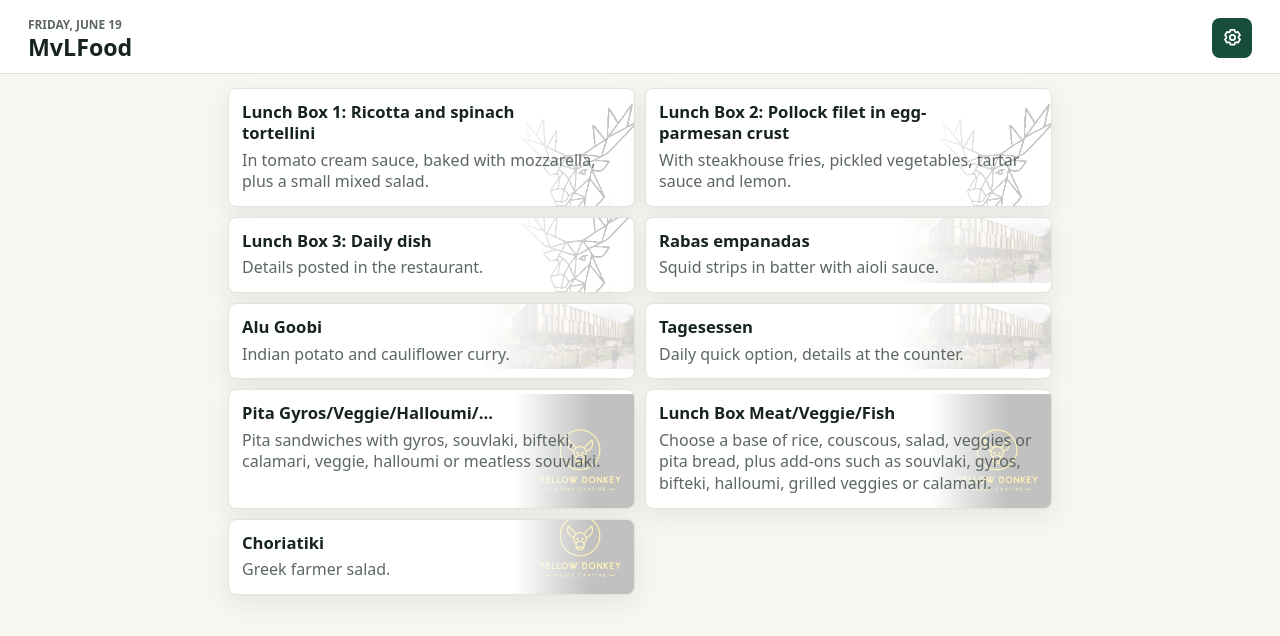
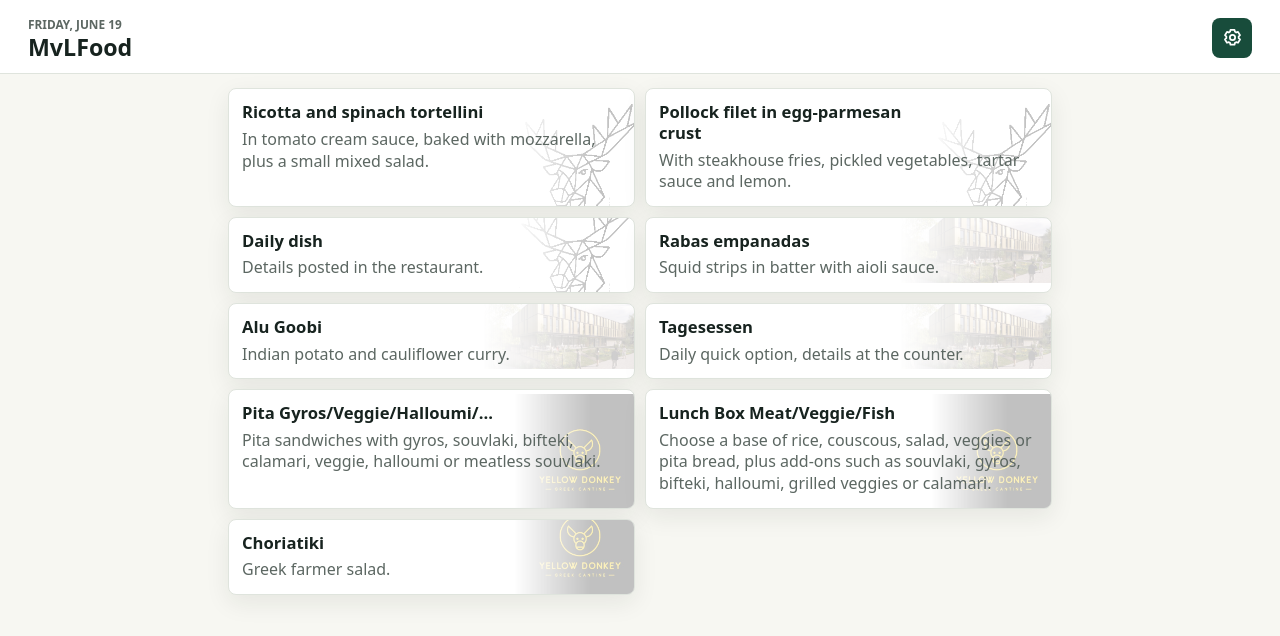
Before and after one commit to petergehler/MvLFood, a website: page index.html in a window 1280 px wide. Drawn offline with Linux system fonts and the light colour scheme.

Commit message:
Restore Hungry Elk menu names

```diff
--- a/app.js
+++ b/app.js
@@ -55,11 +55,6 @@ const translations = {
       "Food truck": "Food truck",
       "Add-on": "Add-on",
     },
-    serviceOptions: {
-      "Lunch Box 1": "Lunch Box 1",
-      "Lunch Box 2": "Lunch Box 2",
-      "Lunch Box 3": "Lunch Box 3",
-    },
     allergens: {
       "Wheat / gluten": "Wheat / gluten",
       "Oats / gluten": "Oats / gluten",
@@ -98,11 +93,6 @@ const translations = {
       "Vegan/Veggie": "Vegan/Vegetarisch",
       "Food truck": "Foodtruck",
       "Add-on": "Extra",
-    },
-    serviceOptions: {
-      "Lunch Box 1": "Lunch Box 1",
-      "Lunch Box 2": "Lunch Box 2",
-      "Lunch Box 3": "Lunch Box 3",
     },
     allergens: {
       "Wheat / gluten": "Weizen / Gluten",
@@ -147,11 +137,6 @@ const translations = {
       "Quick & Easy": "Schnell ond oifach",
       "Food truck": "Foodtruck",
       "Add-on": "Extra",
-    },
-    serviceOptions: {
-      "Lunch Box 1": "Lunch Box 1",
-      "Lunch Box 2": "Lunch Box 2",
-      "Lunch Box 3": "Lunch Box 3",
     },
     allergens: {
       "Wheat / gluten": "Weiza / Gluten",
@@ -692,8 +677,7 @@ function renderItem(item) {
   const watermark = element.querySelector(".source-watermark");
 
   const text = itemText(item);
-  const option = serviceOptionLabel(item);
-  element.querySelector("h2").textContent = option ? `${option}: ${text.title}` : text.title;
+  element.querySelector("h2").textContent = text.title;
   element.querySelector(".description").textContent = text.description || "";
   renderAvailability(element, item, source);
 
@@ -783,11 +767,6 @@ function categoryLabel(category) {
 
 function allergenLabel(label) {
   return t("allergens")[label] || label;
-}
-
-function serviceOptionLabel(item) {
-  if (!item.serviceOption) return "";
-  return t("serviceOptions")?.[item.serviceOption] || item.serviceOption;
 }
 
 function itemText(item) {
--- a/data/menu.json
+++ b/data/menu.json
@@ -174,8 +174,7 @@
           "allergens": [
             "AH",
             "B"
-          ],
-          "serviceOption": "Lunch Box 1"
+          ]
         },
         {
           "source": "hungry-elk",
@@ -189,8 +188,7 @@
             "B",
             "F",
             "G"
-          ],
-          "serviceOption": "Lunch Box 2"
+          ]
         },
         {
           "source": "hungry-elk",
@@ -202,8 +200,7 @@
           "allergens": [
             "AW",
             "H"
-          ],
-          "serviceOption": "Lunch Box 3"
+          ]
         },
         {
           "source": "mph",
@@ -307,8 +304,7 @@
           "allergens": [
             "AR",
             "F"
-          ],
-          "serviceOption": "Lunch Box 1"
+          ]
         },
         {
           "source": "hungry-elk",
@@ -322,8 +318,7 @@
             "B",
             "F",
             "G"
-          ],
-          "serviceOption": "Lunch Box 2"
+          ]
         },
         {
           "source": "mph",
@@ -432,8 +427,7 @@
             "B",
             "F",
             "KW"
-          ],
-          "serviceOption": "Lunch Box 1"
+          ]
         },
         {
           "source": "hungry-elk",
@@ -446,8 +440,7 @@
             "AW",
             "B",
             "F"
-          ],
-          "serviceOption": "Lunch Box 2"
+          ]
         },
         {
           "source": "hungry-elk",
@@ -462,8 +455,7 @@
             "G",
             "H",
             "I"
-          ],
-          "serviceOption": "Lunch Box 3"
+          ]
         },
         {
           "source": "mph",
@@ -597,8 +589,7 @@
             "AW",
             "F",
             "G"
-          ],
-          "serviceOption": "Lunch Box 1"
+          ]
         },
         {
           "source": "hungry-elk",
@@ -610,8 +601,7 @@
           "allergens": [
             "AW",
             "B"
-          ],
-          "serviceOption": "Lunch Box 2"
+          ]
         },
         {
           "source": "hungry-elk",
@@ -624,8 +614,7 @@
             "AW",
             "B",
             "F"
-          ],
-          "serviceOption": "Lunch Box 3"
+          ]
         },
         {
           "source": "hungry-elk",
@@ -785,8 +774,7 @@
             "AW",
             "B",
             "F"
-          ],
-          "serviceOption": "Lunch Box 1"
+          ]
         },
         {
           "source": "hungry-elk",
@@ -800,8 +788,7 @@
             "B",
             "F",
             "G"
-          ],
-          "serviceOption": "Lunch Box 2"
+          ]
         },
         {
           "source": "hungry-elk",
@@ -810,8 +797,7 @@
           "title": "Daily dish",
           "description": "Details posted in the restaurant.",
           "price": "",
-          "allergens": [],
-          "serviceOption": "Lunch Box 3"
+          "allergens": []
         },
         {
           "source": "mph",
--- a/index.html
+++ b/index.html
@@ -11,7 +11,7 @@
     <link rel="manifest" href="manifest.webmanifest">
     <link rel="icon" href="icons/favicon-32.png" sizes="32x32" type="image/png">
     <link rel="apple-touch-icon" href="icons/apple-touch-icon.png">
-    <link rel="stylesheet" href="styles.css?v=hungry-elk-lunchboxes-v35">
+    <link rel="stylesheet" href="styles.css?v=restore-hungry-elk-names-v38">
   </head>
   <body>
     <header class="app-header">
@@ -61,6 +61,6 @@
       </article>
     </template>
 
-    <script type="module" src="app.js?v=hungry-elk-lunchboxes-v35"></script>
+    <script type="module" src="app.js?v=restore-hungry-elk-names-v38"></script>
   </body>
 </html>
--- a/scripts/validate-menu.mjs
+++ b/scripts/validate-menu.mjs
@@ -31,9 +31,6 @@ for (const day of feed.days || []) {
       } else if (!item.diets.every((diet) => ["vegan", "vegetarian", "meat", "fish", "unknown"].includes(diet))) {
         errors.push(`${day.date}: ${item.title} has invalid diets`);
       }
-    }
-    if (item.serviceOption && typeof item.serviceOption !== "string") {
-      errors.push(`${day.date}: ${item.title} serviceOption must be a string`);
     }
     if (!Array.isArray(item.allergens)) errors.push(`${day.date}: ${item.title} allergens must be an array`);
     validateOpeningHours(item.openingHours, `${day.date}: ${item.title}`);
```
